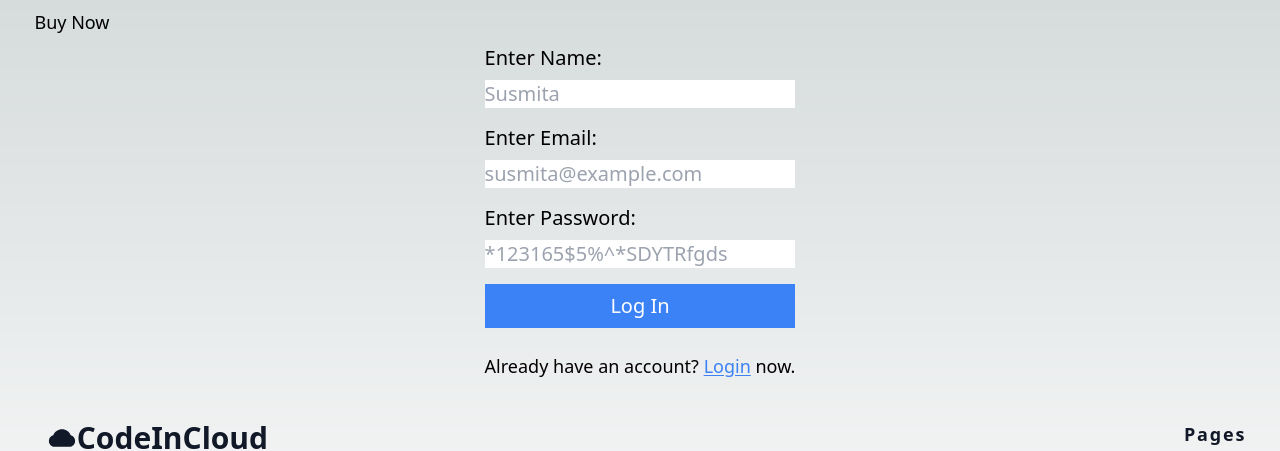
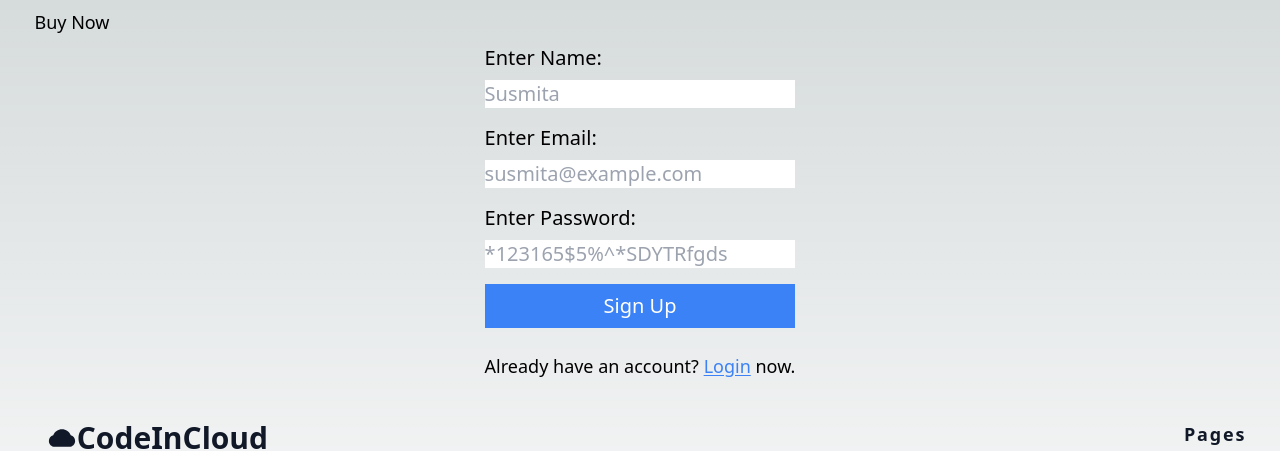
Before and after one commit to Susmita-Dey/CodeOpsEditor, a Next.js app in the folder code-editor/: page /signup in a window 1280 px wide. Shown: the top 451 px of the page. Built offline with nearby package versions, Linux system fonts and the light colour scheme.

Commit message:
fix typos

```diff
--- a/code-editor/components/Footer.jsx
+++ b/code-editor/components/Footer.jsx
@@ -26,10 +26,10 @@ export default function Footer() {
                         </p>
                         <div className="mt-8">
                             <span className="flex sm:ml-auto sm:mt-0 md:justify-start justify-center">
-                                <Link href="https://www.youtube.com/@zyncabiotics" target="_blank">
+                                <Link href="/" target="_blank">
                                     <FaYoutube />
                                 </Link>
-                                <Link href="https://www.linkedin.com/in/zynca-biotics-269431269/" className="ml-3" target="_blank">
+                                <Link href="/" className="ml-3" target="_blank">
                                     <FaLinkedinIn />
                                 </Link>
                             </span>
--- a/code-editor/components/SignUpComponent.jsx
+++ b/code-editor/components/SignUpComponent.jsx
@@ -20,7 +20,7 @@ export default function SignUpComponent() {
                             <input type="password" name="" id="" placeholder="*123165$5%^*SDYTRfgds" />
                         </div>
                         <div className="px-4 py-2 bg-blue-500 text-white text-center">
-                            <button type="submit">Log In</button>
+                            <button type="submit">Sign Up</button>
                         </div>
                         <p className="my-2 text-lg font-medium">Already have an account? <Link href='/login' className="text-blue-500 underline underline-offset-2">Login</Link> now.</p>
                     </form>
--- a/code-editor/pages/login.js
+++ b/code-editor/pages/login.js
@@ -1,12 +1,18 @@
 import LoginComponent from '@/components/LoginComponent'
 import { Inter } from 'next/font/google'
+import Head from 'next/head'
 
 const inter = Inter({ subsets: ['latin'] })
 
 export default function Login() {
     return (
         <>
-            <LoginComponent />
+            <div>
+                <Head>
+                    <title>CodeInCloud | Log In</title>
+                </Head>
+                <LoginComponent />
+            </div>
         </>
     )
 }
--- a/code-editor/pages/signup.js
+++ b/code-editor/pages/signup.js
@@ -1,12 +1,18 @@
 import SignUpComponent from '@/components/SignUpComponent'
 import { Inter } from 'next/font/google'
+import Head from 'next/head'
 
 const inter = Inter({ subsets: ['latin'] })
 
 export default function Login() {
     return (
         <>
-            <SignUpComponent />
+            <div>
+                <Head>
+                    <title>CodeInCloud | Sign Up</title>
+                </Head>
+                <SignUpComponent />
+            </div>
         </>
     )
 }
```
